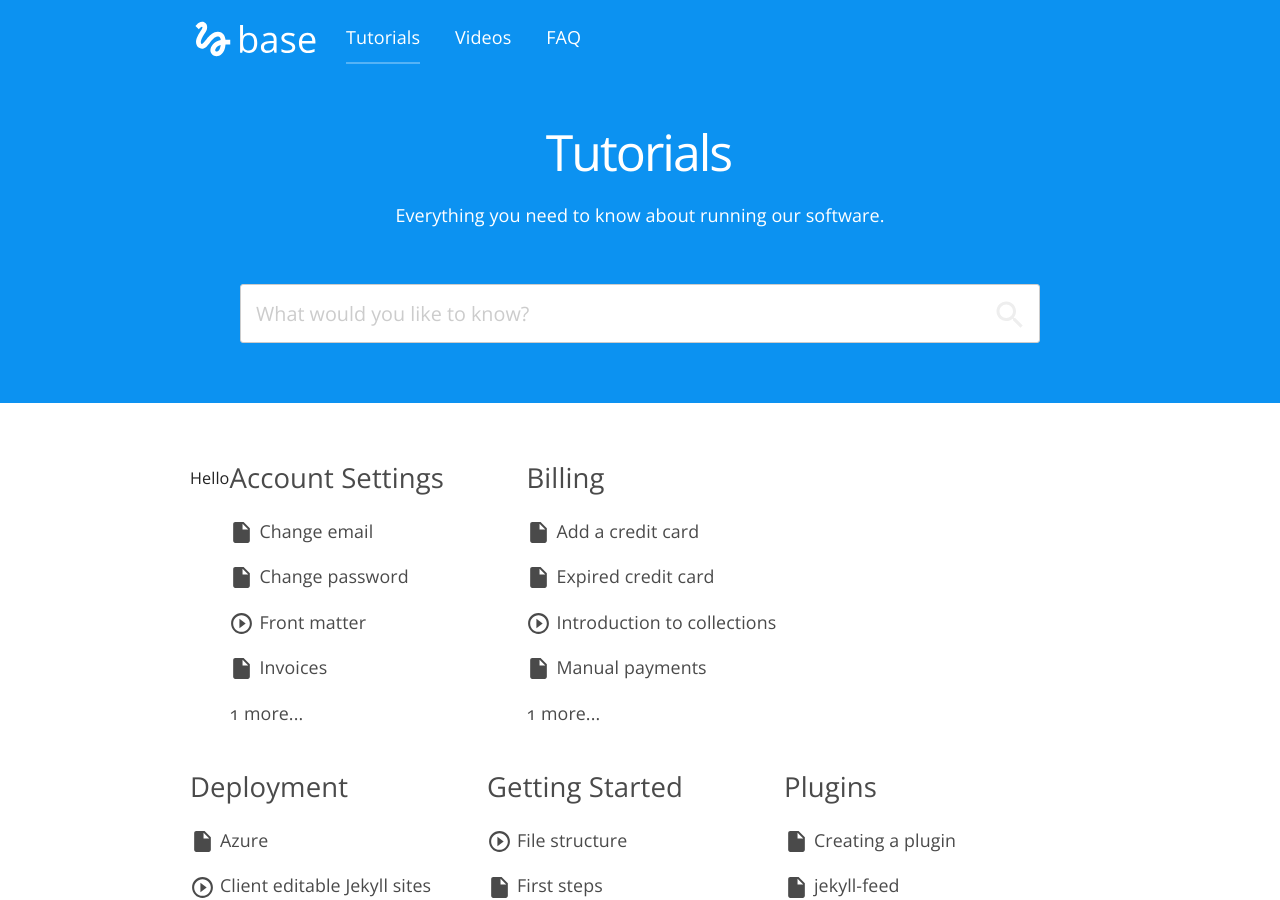
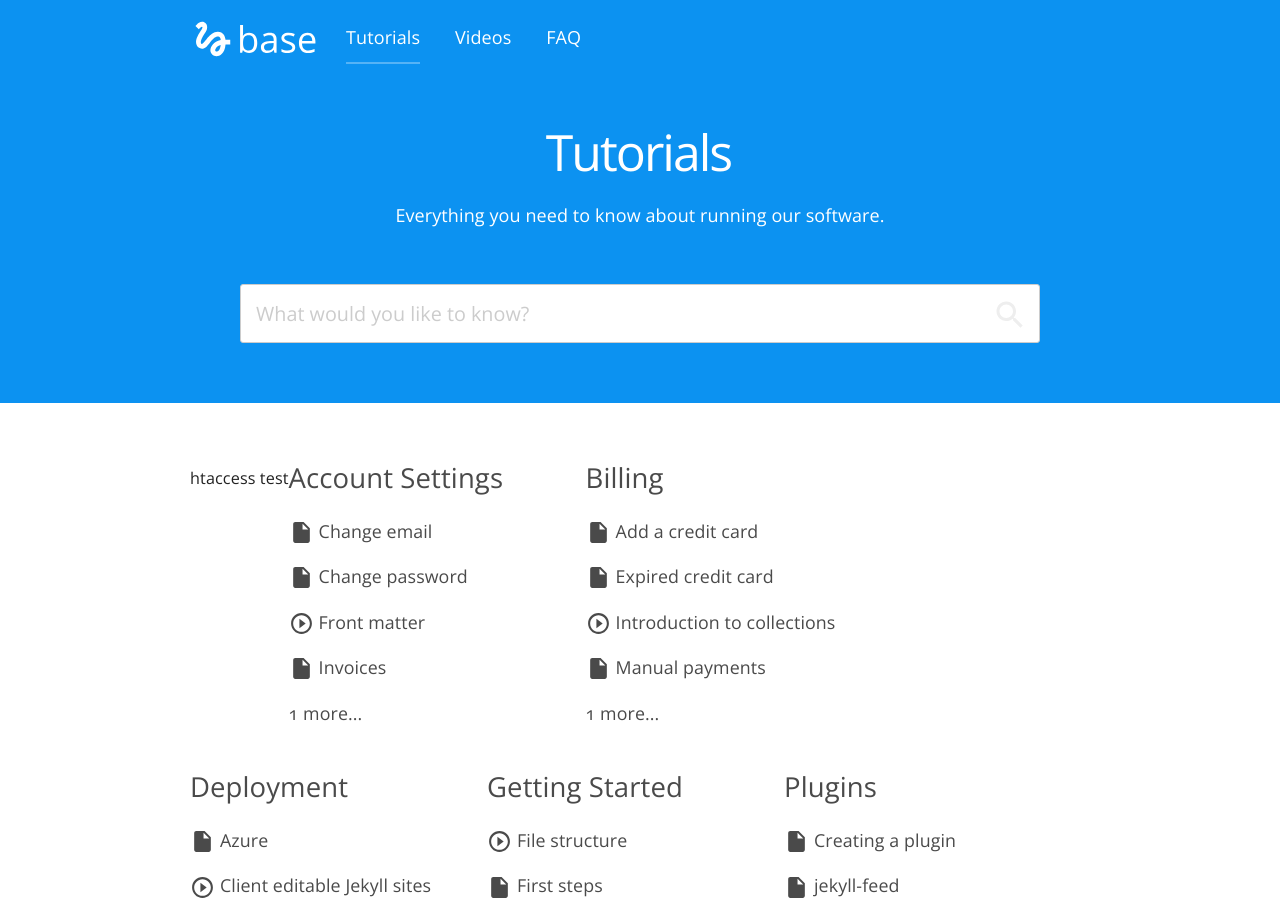
Before and after one commit to jthorin-test/cloudcannon-test, a Jekyll site: the page built from index.html, in a window 1280 px wide and 900 px high. Built offline with Jekyll 4.4.1, drawn with Linux system fonts in a browser that asks for light colours; nearby versions of some CDN libraries.

Commit message:
Updated 'index.html' via CloudCannon

```diff
--- a/index.html
+++ b/index.html
@@ -2,7 +2,7 @@
 ---
 
 <section class="categories">
-    Hello
+    htaccess test
 	{% assign categories = site.categories | sort %}
 	{% for category in categories %}
 		{% assign name = category[0] %}
```
